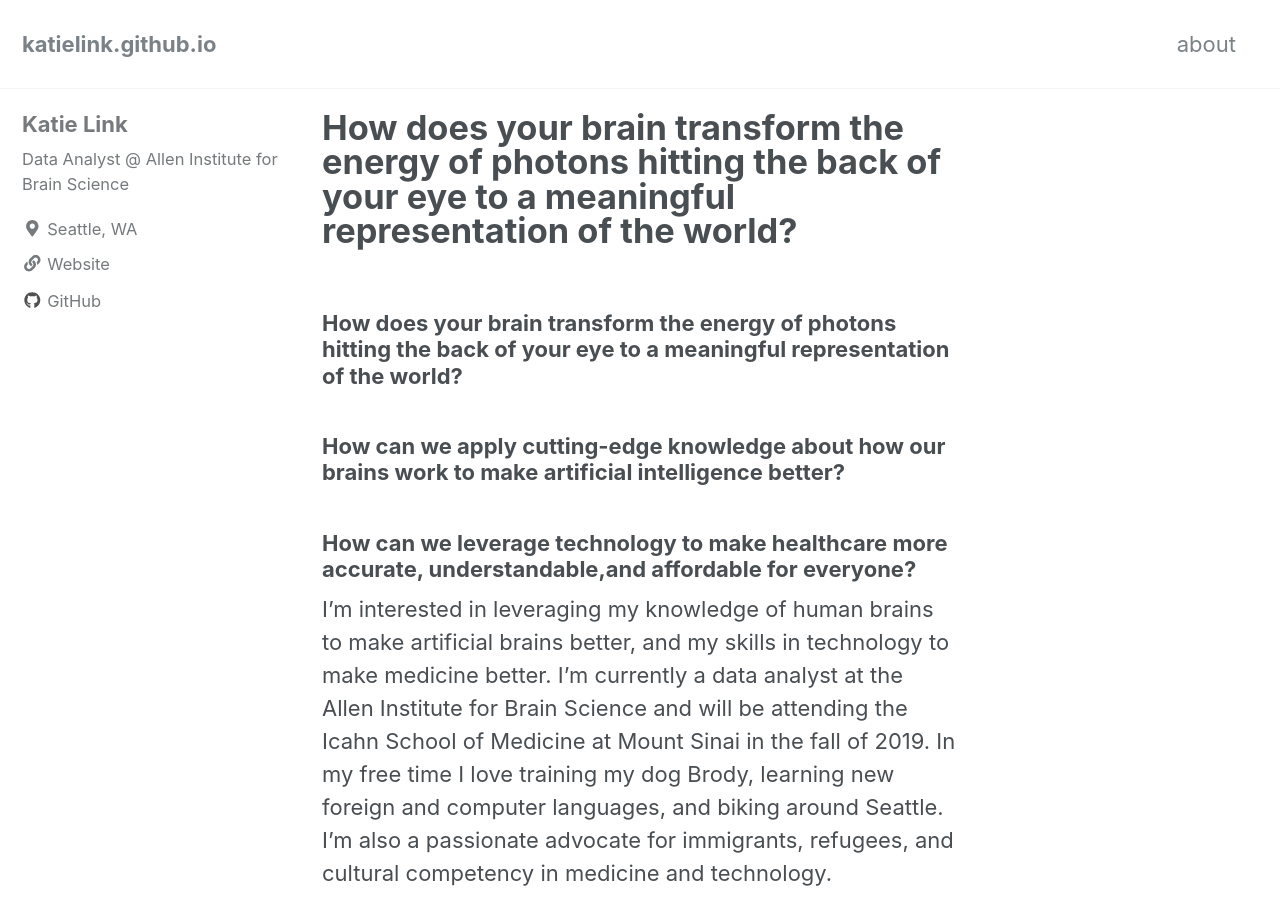
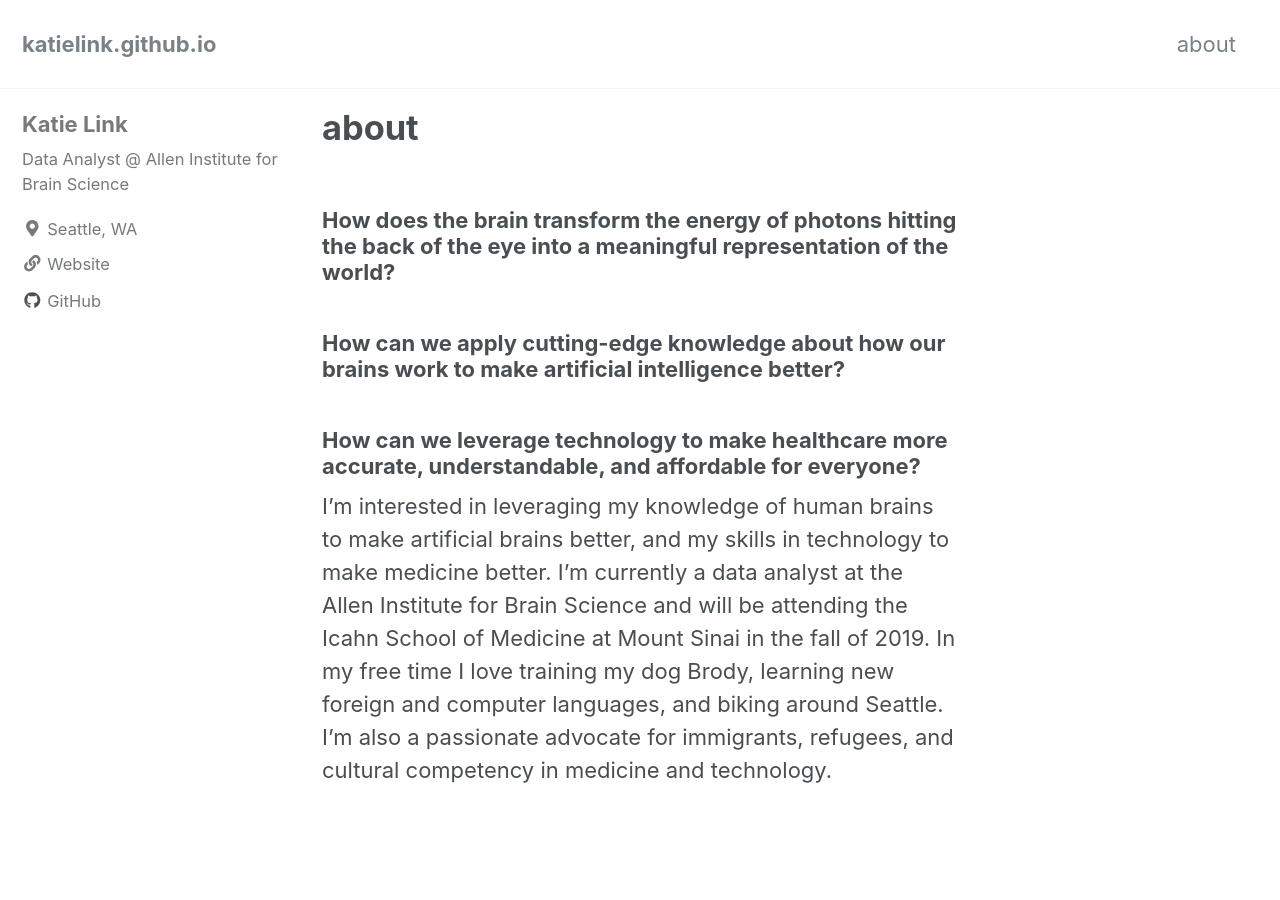
Before and after one commit to katielink/katielink.github.io, a Jekyll site: the page built from _pages/about.md, in a window 1280 px wide and 900 px high. Built offline with Jekyll 4.4.1, drawn with Linux system fonts in a browser that asks for light colours; cached includes are drawn as plain includes; nearby versions of some CDN libraries; our own code applies the rules of GitHub Pages for plain Markdown files.

Commit message:
Updates to about page and config

```diff
--- a/_config.yml
+++ b/_config.yml
@@ -21,7 +21,7 @@ title_separator          : "-"
 name                     : "Katie Link"
 description              : "."
 url                      : "katielink.github.io"
-baseurl                  : # the subpath of your site, e.g. "/blog"
+baseurl                  : "/about"
 repository               : katielink/katielink.github.io
 teaser                   : # path of fallback teaser image, e.g. "/assets/images/500x300.png"
 # breadcrumbs            : false # true, false (default)
--- a/_pages/about.md
+++ b/_pages/about.md
@@ -1,5 +1,6 @@
 ---
 permalink: /about/
+title: "about"
 defaults:
   # _pages
   - scope:
@@ -9,11 +10,11 @@ defaults:
       layout: single
       author_profile: true
 ---
+### How does the brain transform the energy of photons hitting the back of the eye into a meaningful representation of the world?
 
+### How can we apply cutting-edge knowledge about how our brains work to make artificial intelligence better?
 
-### How does your brain transform the energy of photons hitting the back of your eye to a meaningful representation of the world?
-### How can we apply cutting-edge knowledge about how our brains work to make artificial intelligence better?
-### How can we leverage technology to make healthcare more accurate, understandable,and affordable for everyone?
+### How can we leverage technology to make healthcare more accurate, understandable, and affordable for everyone?
 
 I'm interested in leveraging my knowledge of human brains to make artificial
 brains better, and my skills in technology to make medicine better. I'm currently
```
